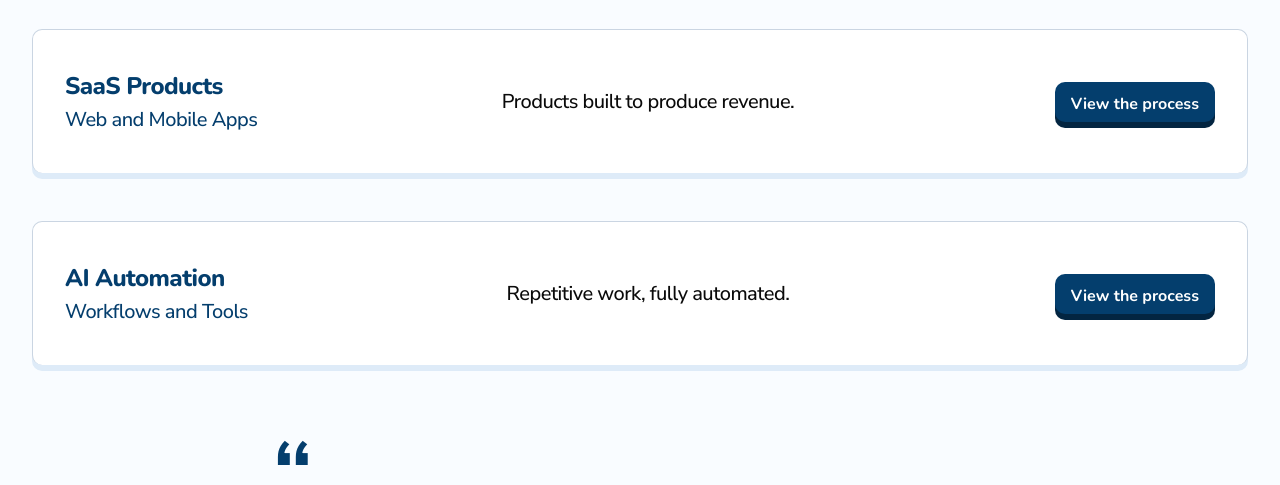
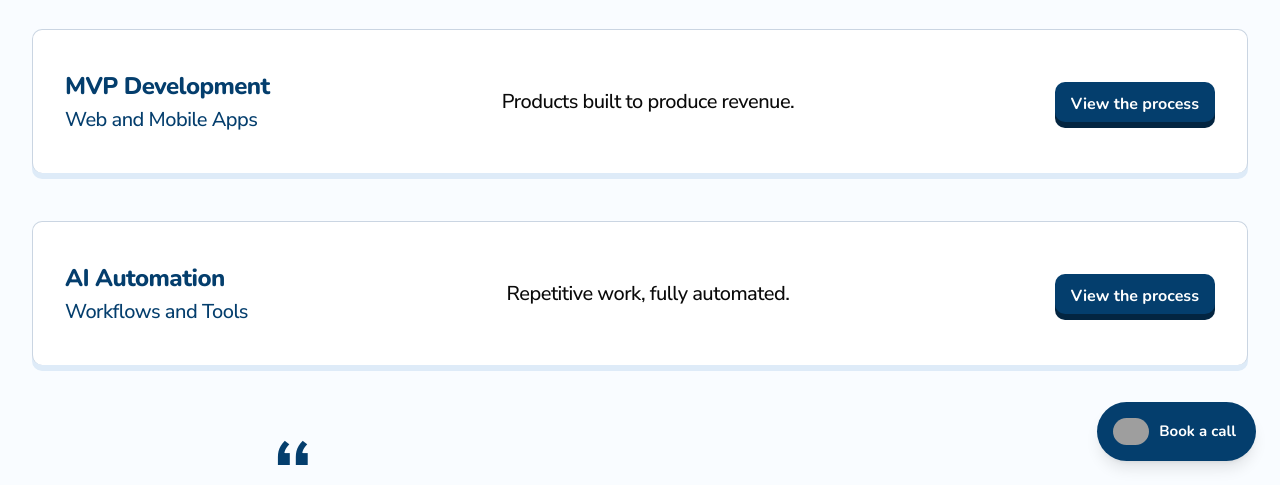
Before and after one commit to scalipsum/vladbi-website, a Next.js app: page /services in a window 1280 px wide. Shown: the part 315-800 px from the top of the page. Built offline with nearby package versions, Linux system fonts and the light colour scheme; no server answers; grey boxes are pictures that could not be loaded.

Commit message:
More stuff done

```diff
--- a/src/app/blog/[slug]/page.tsx
+++ b/src/app/blog/[slug]/page.tsx
@@ -123,12 +123,12 @@ export default async function PostPage({ params }: PostPageProps) {
 					title={post.title}
 					ctaTitle={
 						post.slug === 'my-story'
-							? 'Book a call'
+							? 'Tell us about your idea'
 							: 'View My Work'
 					}
 					ctaSubtitle={
 						post.slug === 'my-story'
-							? "Let's talk about your vision and your project."
+							? 'Eager to build your vision with you.'
 							: 'Great ideas turned into Real Products'
 					}
 					ctaButtonText={
--- a/src/app/quiz/page.tsx
+++ b/src/app/quiz/page.tsx
@@ -13,8 +13,8 @@ export default function Quiz() {
 	return (
 		<div className="pb-24">
 			<Header
-				title="Tell us about your idea"
-				subTitle="Let's build it together."
+				title="Book a call"
+				subTitle="Have an idea? Let's build it together."
 			/>
 			<TightContentLayout className="px-4 md:px-0">
 				{/* <QuizIframeCard
--- a/src/app/services/page.tsx
+++ b/src/app/services/page.tsx
@@ -10,17 +10,17 @@ const siteUrl = process.env.NEXT_PUBLIC_SITE_URL || 'https://vladbi.com';
 
 export const metadata: Metadata = {
 	title: 'Services',
-	description: 'Expert in building SaaS Products & AI Automation.',
+	description: 'Expert in building MVPs & AI Automation.',
 	openGraph: {
 		title: 'Services | VladBi',
-		description: 'Expert in building SaaS Products & AI Automation.',
+		description: 'Expert in building MVPs & AI Automation.',
 		type: 'website',
 		url: `${siteUrl}/products`,
 	},
 	twitter: {
 		card: 'summary_large_image',
 		title: 'Services | VladBi',
-		description: 'Expert in building SaaS Products & AI Automation.',
+		description: 'Expert in building MVPs & AI Automation.',
 	},
 };
 
@@ -30,7 +30,7 @@ export default async function Services() {
 			<Header title="Services" subTitle="Expert in building products." />
 			<ContentLayout>
 				<AutomationPreviewCard
-					title="SaaS Products"
+					title="MVP Development"
 					subtitle="Web and Mobile Apps"
 					description="Products built to produce revenue."
 					ctaText="View the process"
--- /dev/null
+++ b/src/components/elements/FloatingBookButton.tsx
@@ -0,0 +1,30 @@
+'use client';
+
+import Image from 'next/image';
+import Link from 'next/link';
+import { usePathname } from 'next/navigation';
+
+const AVATAR_URL =
+	'https://bgefmqefmboheirzxqvu.supabase.co/storage/v1/object/public/vladbi/website/blog/test%20avatar%202.jpg';
+
+export default function FloatingBookButton() {
+	const pathname = usePathname();
+
+	if (pathname === '/quiz') return null;
+
+	return (
+		<Link
+			href="/quiz"
+			className="fixed bottom-6 right-6 z-50 flex items-center gap-2.5 rounded-full bg-brand-500 pr-5 pl-4 py-4 text-white shadow-lg transition-transform hover:scale-105 active:scale-95"
+		>
+			<Image
+				src={AVATAR_URL}
+				alt="Vlad"
+				width={36}
+				height={36}
+				className="rounded-full"
+			/>
+			<span className="font-main text-[15px]">Book a call</span>
+		</Link>
+	);
+}
--- a/src/components/layout/MainLayout.tsx
+++ b/src/components/layout/MainLayout.tsx
@@ -1,4 +1,5 @@
 import { ReactNode } from 'react';
+import FloatingBookButton from '../elements/FloatingBookButton';
 import Footer from './Footer';
 import Navbar from './Navbar';
 
@@ -12,6 +13,7 @@ export default function MainLayout({ children }: MainLayoutProps) {
 			<Navbar />
 			<main className="flex-1">{children}</main>
 			<Footer />
+			<FloatingBookButton />
 		</div>
 	);
 }
```
